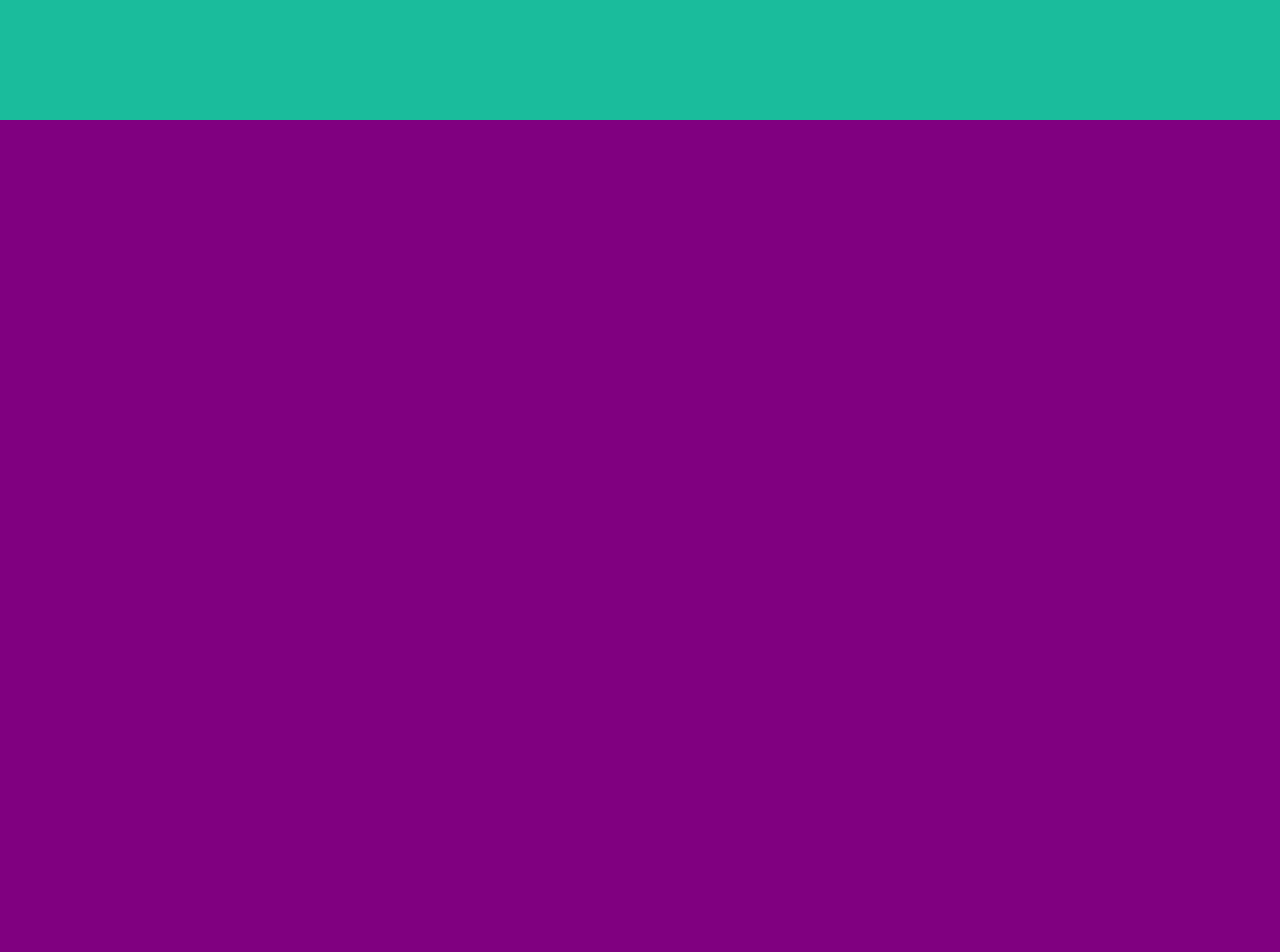
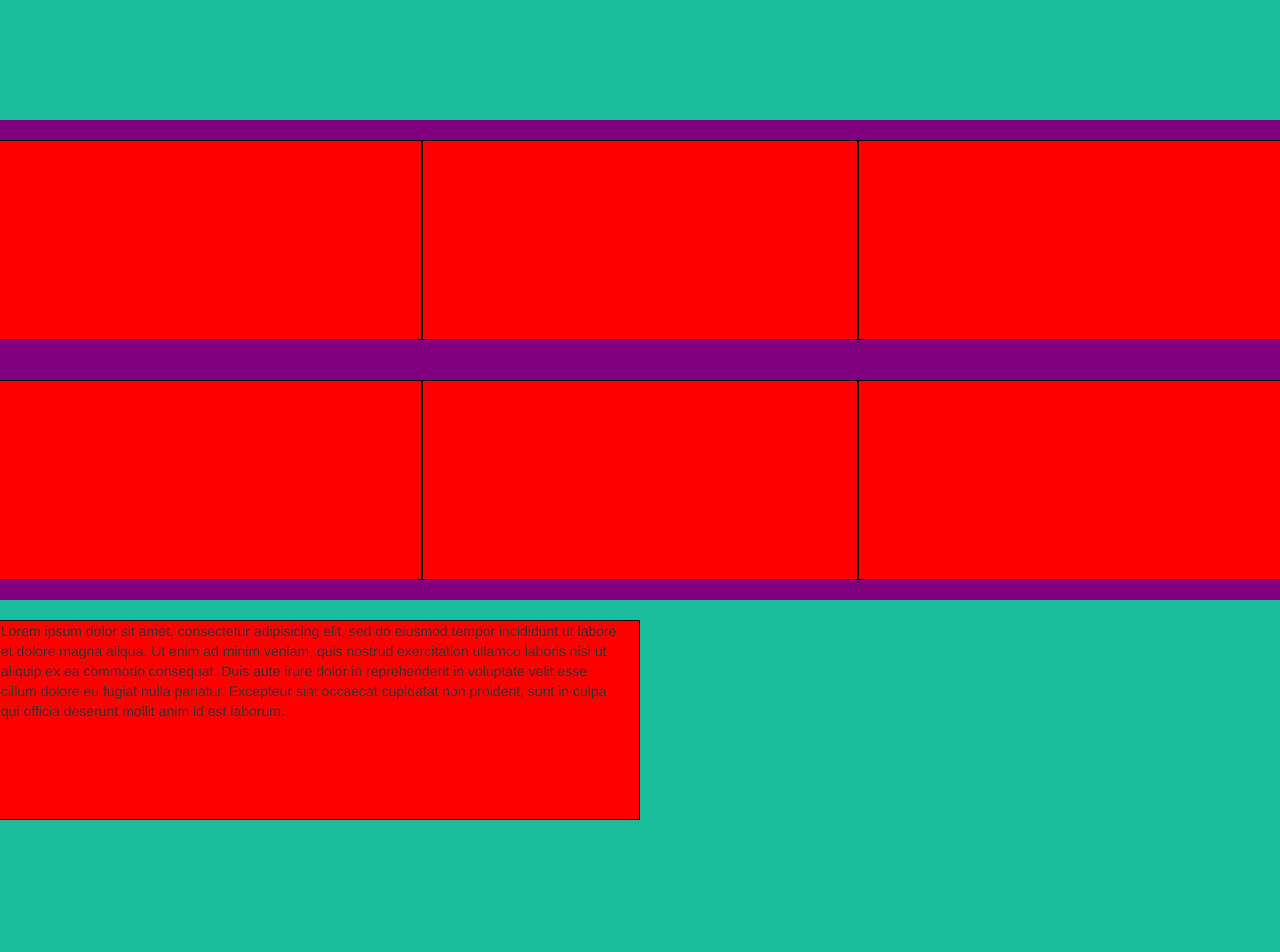
Before and after one commit to BottoniMarco/-html-css-bootstrap-freelancer, a plain HTML site: page index.html in a window 1280 px wide. Shown: the part 480-1432 px from the top of the page. Drawn offline with nearby package versions, Linux system fonts and the light colour scheme.

Commit message:
terzo commit

```diff
--- a/css/style.css
+++ b/css/style.css
@@ -9,7 +9,6 @@
 }
 
 .container_two {
-  height: 1500px;
   background: purple;
 }
 
@@ -28,7 +27,16 @@
   background: #2C3E50;
 }
 
-[class*="col-"] [class*="col-"] {
-  height: 50px;
-  background: yellow;
+[class*="col-"] [class*="col-xs-12"] {
+  height: 200px;
+  border: 1px solid black;
+  background: red;
+  margin: 20px 0;
 }
+
+/* .portfolio_image {
+  height: 200px;
+  width: 200px;
+  border: 1px solid black;
+  background: red;
+} */
--- a/index.html
+++ b/index.html
@@ -31,13 +31,24 @@
 
     <div class="row">
       <div class="col-xs-12 container_two">
-
+        <div class="row">
+          <div class="col-xs-12 col-md-6 col-lg-4 portfolio_image"></div>
+          <div class="col-xs-12 col-md-6 col-lg-4 portfolio_image"></div>
+          <div class="col-xs-12 col-md-6 col-lg-4 portfolio_image"></div>
+          <div class="col-xs-12 col-md-6 col-lg-4 portfolio_image"></div>
+          <div class="col-xs-12 col-md-6 col-lg-4 portfolio_image"></div>
+          <div class="col-xs-12 col-md-6 col-lg-4 portfolio_image"></div>
+        </div>
       </div>
     </div>
 
     <div class="row">
       <div class="col-xs-12 container_three">
-
+        <div class="row">
+          <div class="col-xs-12 col-md-6">
+            <p>Lorem ipsum dolor sit amet, consectetur adipisicing elit, sed do eiusmod tempor incididunt ut labore et dolore magna aliqua. Ut enim ad minim veniam, quis nostrud exercitation ullamco laboris nisi ut aliquip ex ea commodo consequat. Duis aute irure dolor in reprehenderit in voluptate velit esse cillum dolore eu fugiat nulla pariatur. Excepteur sint occaecat cupidatat non proident, sunt in culpa qui officia deserunt mollit anim id est laborum.</p>
+          </div>
+        </div>
       </div>
     </div>
 
@@ -50,7 +61,20 @@
     <footer>
       <div class="row">
         <div class="col-xs-12 container_footer">
+          <div class="row">
+            <div class="col-xs-12 col-md-4">
 
+            </div>
+
+            <div class="col-xs-12 col-md-4">
+
+            </div>
+
+            <div class="col-xs-12 col-md-4">
+
+            </div>
+
+          </div>
         </div>
       </div>
     </footer>
```
